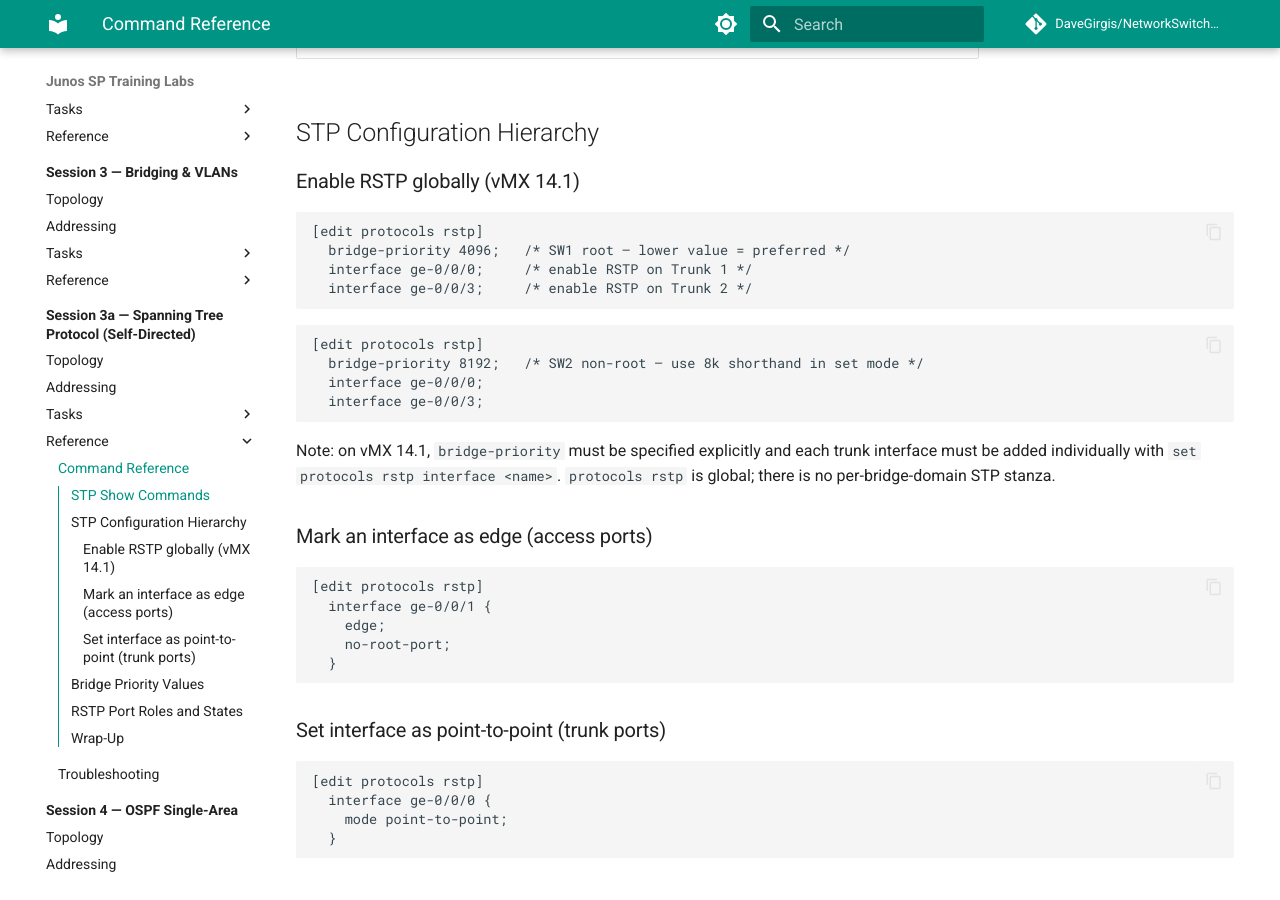
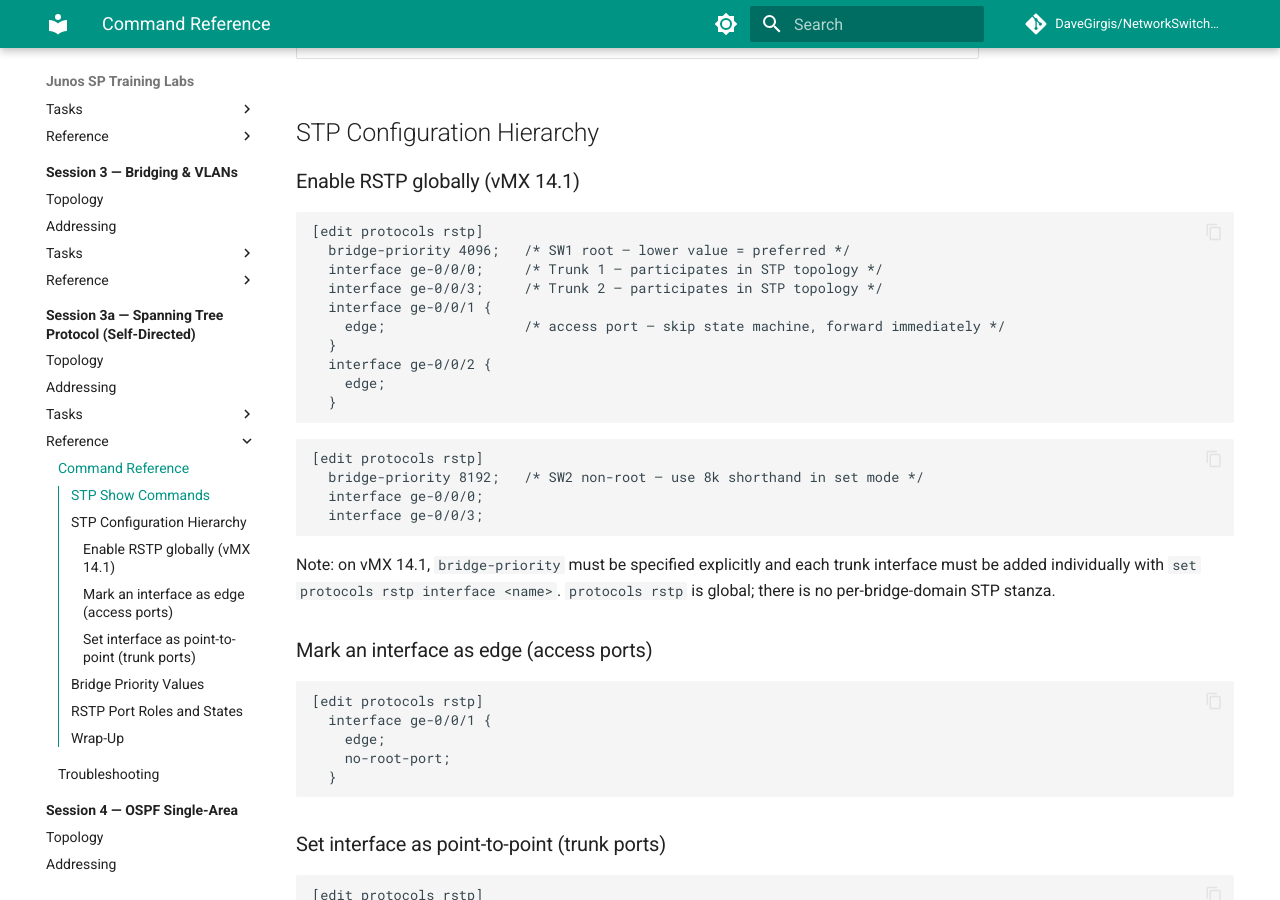
Before and after one commit to DaveGirgis/NetworkSwitchLab-JUNOS, an MkDocs documentation site: the page built from docs/session3a/reference/commands.md, in a window 1280 px wide and 900 px high, scrolled down 400 px. Built offline with MkDocs 1.6.1 and Material for MkDocs 9.7.7, drawn with Linux system fonts in a browser that asks for light colours; comment, search, counter and statistics services are not loaded.

Commit message:
Add edge port config to Session 3a Part 0 for ge-0/0/1 and ge-0/0/2
Edge ports skip the RSTP state machine and forward immediately on link-up.
Without this, VPCS ports wait ~15s through forward delay on each restart.

Co-Authored-By: Claude Sonnet 4.6 <noreply@anthropic.com>

````diff
--- a/docs/session3a/reference/commands.md
+++ b/docs/session3a/reference/commands.md
@@ -15,8 +15,14 @@
 ```junos
 [edit protocols rstp]
   bridge-priority 4096;   /* SW1 root — lower value = preferred */
-  interface ge-0/0/0;     /* enable RSTP on Trunk 1 */
-  interface ge-0/0/3;     /* enable RSTP on Trunk 2 */
+  interface ge-0/0/0;     /* Trunk 1 — participates in STP topology */
+  interface ge-0/0/3;     /* Trunk 2 — participates in STP topology */
+  interface ge-0/0/1 {
+    edge;                 /* access port — skip state machine, forward immediately */
+  }
+  interface ge-0/0/2 {
+    edge;
+  }
 ```
 ```junos
 [edit protocols rstp]
````
Also changed, not shown: docs/session3a/tasks/part0.md (+4 -0 lines).
